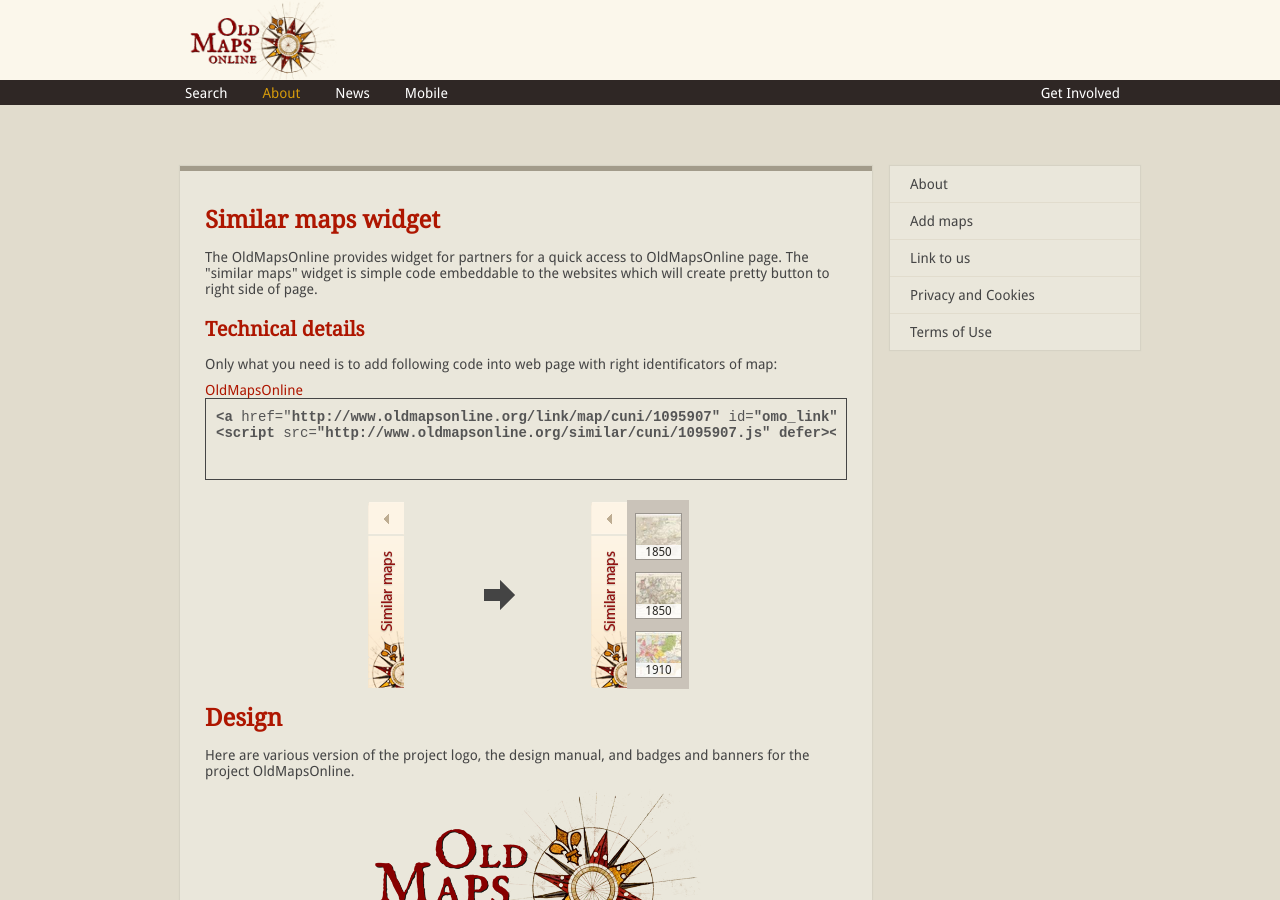
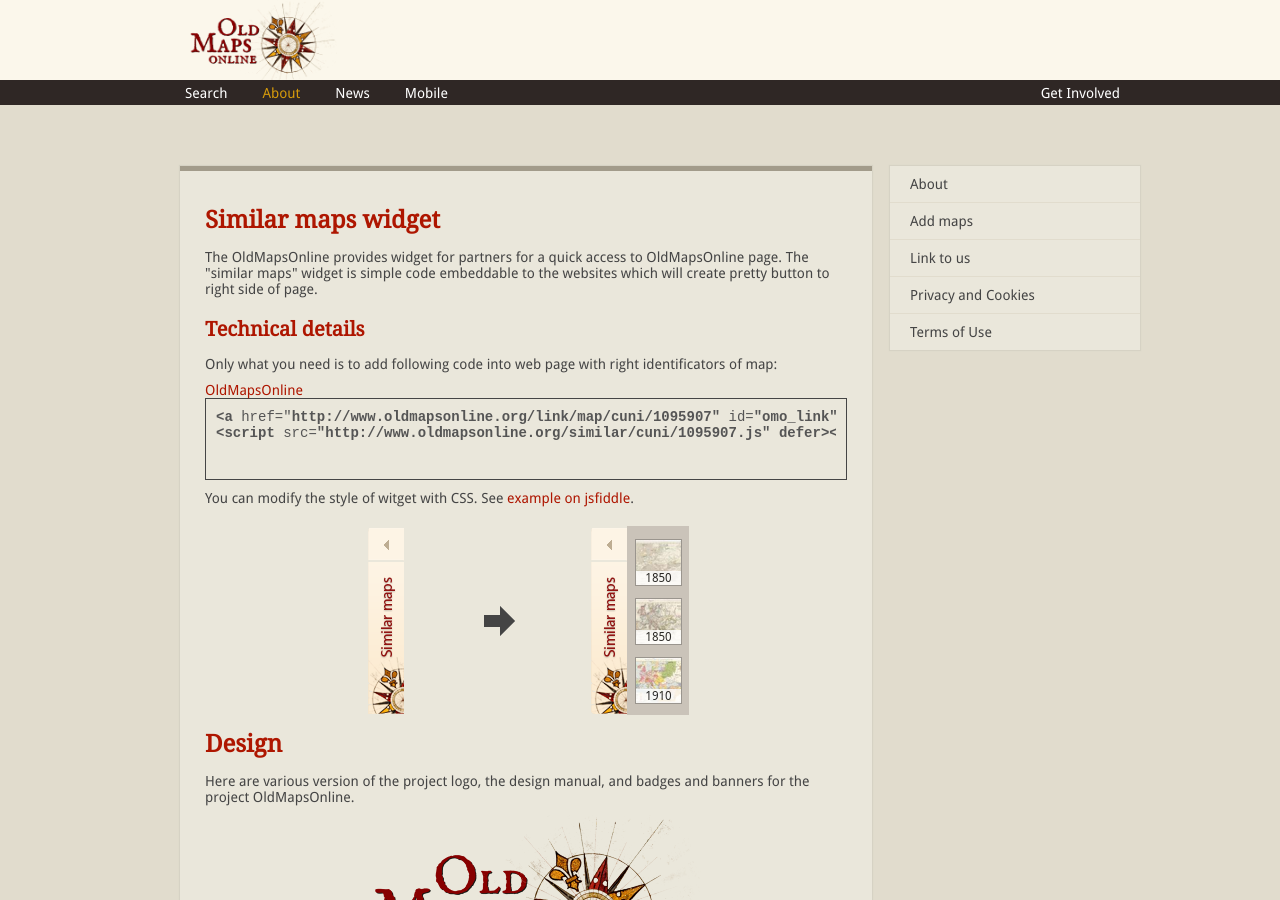
Before and after one commit to daliborjanak/www.oldmapsonline.org, a Jekyll site: the page built from link-to-us.html, in a window 1280 px wide and 900 px high. Built offline with Jekyll 4.4.1, drawn with Linux system fonts in a browser that asks for light colours; Markdown is read by kramdown in place of the engine named in the settings.

Commit message:
Link to us: Link to widget's jsfiddle example

```diff
--- a/link-to-us.html
+++ b/link-to-us.html
@@ -25,7 +25,7 @@ keywords: Similar maps, widget, button
 <b>&lt;script</b> src<i>=</i><b>"http://www.oldmapsonline.org/similar/cuni/1095907.js" defer>&lt;/</b><b>script</b><b>></b>
   </pre>
 </div>
-
+<p>You can modify the style of witget with CSS. See <a href="http://jsfiddle.net/3wxgcun8/1/" target="_blank">example on jsfiddle</a>.</p>
 <div style="width: 100%; text-align: center; margin-top: 20px;">
   <img src="{{site.baseurl}}/img/widget-sample.png" alt="Widget example">
 </div>
```
